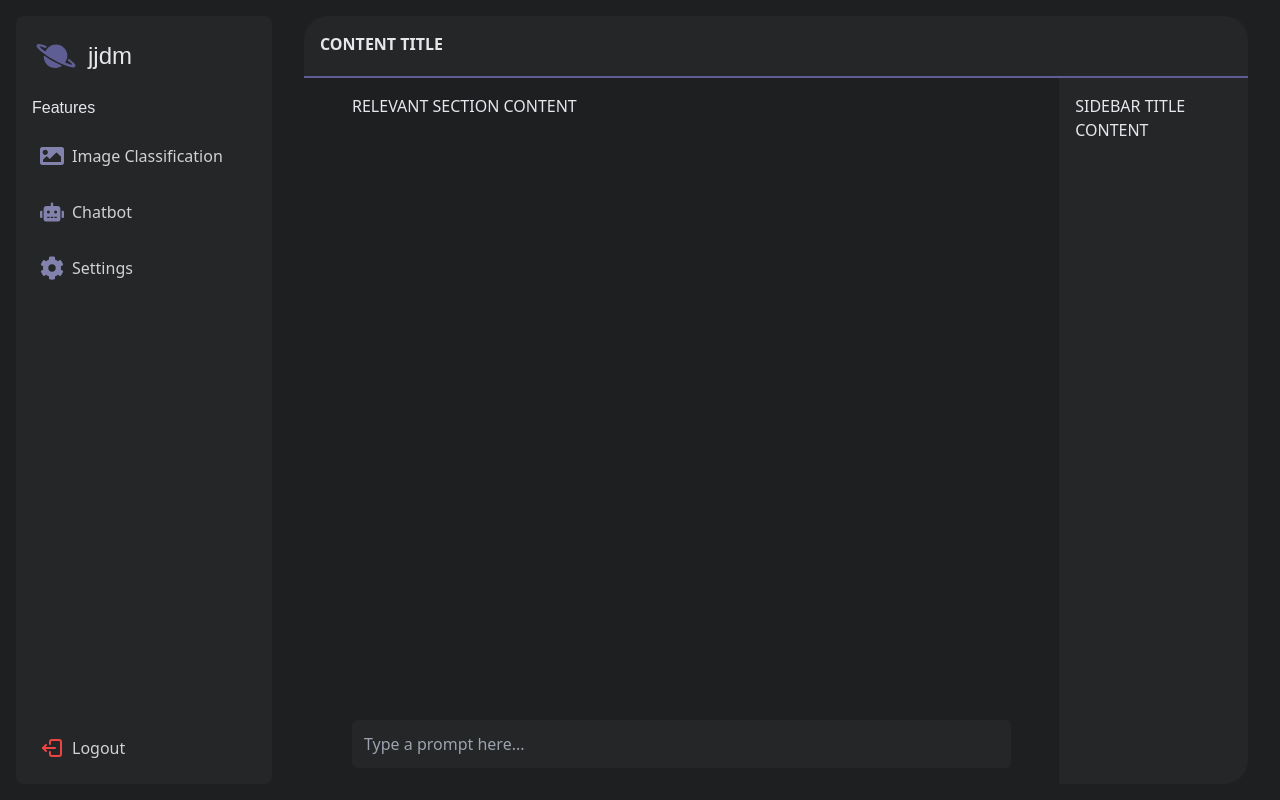
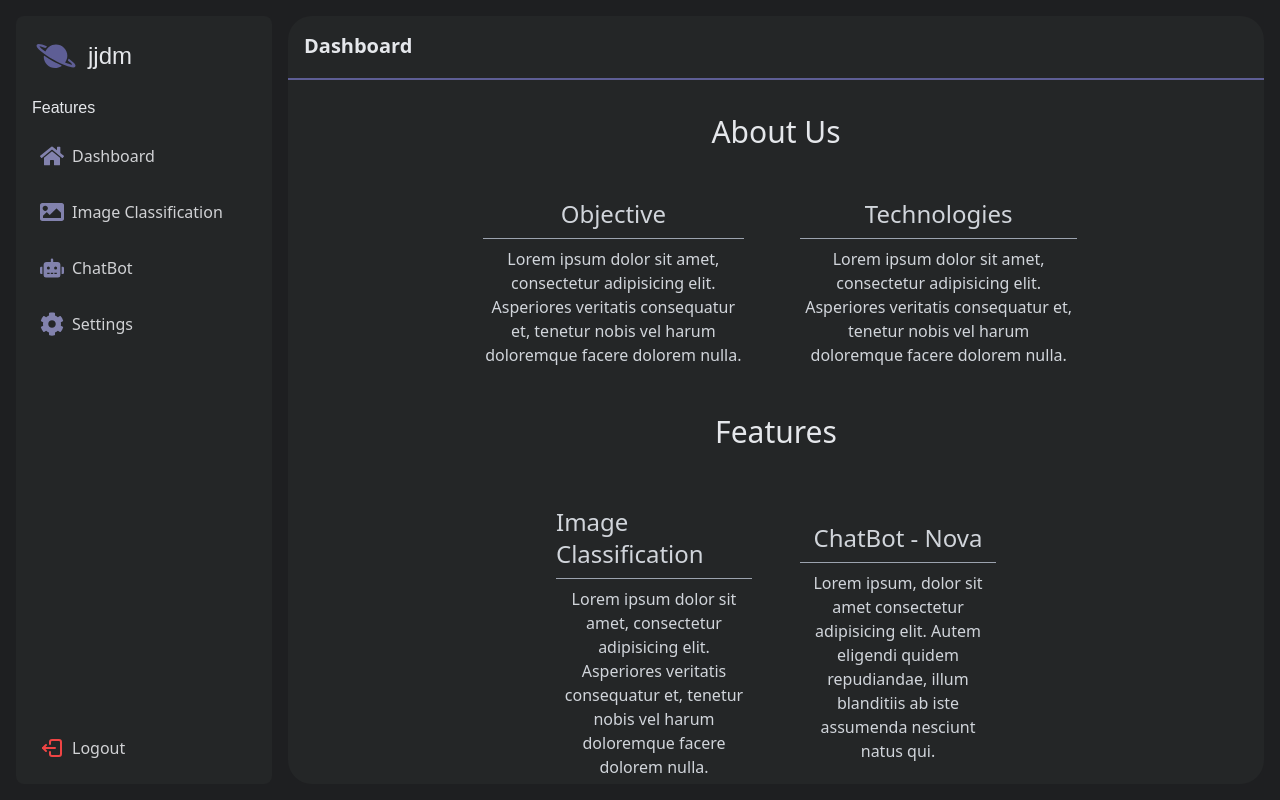
Before and after one commit to jjdmvisionapp/frontend, a React (Vite) app: page /#/home in a window 1280 px wide. Built offline with nearby package versions, Linux system fonts and the light colour scheme; a web font is replaced by a local one.

Commit message:
Additional components created, dashboard interactivity done, dashboard content done, chatbot mostly done

```diff
--- /dev/null
+++ b/src/components/ChatBot.tsx
@@ -0,0 +1,21 @@
+import React from "react";
+
+const ChatBot: React.FC = () => {
+  return (
+    <div className="bottom w-full h-full flex flex-wrap md:flex-wrap-reverse">
+      <div className="left basis-4/5 bg-supernova-750 flex justify-center items-center">
+        <div className="w-full h-full ml-8 mr-8 p-4 flex flex-col items-start justify-between">
+          <div className="title text-center">ChatBot</div>
+          <input
+            type="text"
+            placeholder="Type a prompt here"
+            className="prompt-input w-full bg-supernova-700 text-gray-400 rounded-md p-3 flex flex-row"
+          />
+        </div>
+      </div>
+      <div className="right basis-1/5 p-4">Tutorial</div>
+    </div>
+  );
+};
+
+export default ChatBot;
--- /dev/null
+++ b/src/components/ContentDisplay.tsx
@@ -0,0 +1,31 @@
+import React from "react";
+import Dashboard from "./Dashboard";
+import ImageClassification from "./ImageClassification";
+import ChatBot from "./ChatBot";
+
+type MainProps = {
+  selectedOption: string;
+};
+
+const ContentDisplay: React.FC<MainProps> = ({ selectedOption }) => {
+  const renderContent = () => {
+    switch (selectedOption) {
+      case "Dashboard":
+        return <Dashboard />;
+      case "Image Classification":
+        return <ImageClassification />;
+      case "ChatBot":
+        return <ChatBot />;
+      default:
+        return (
+          <div className="flex items-center justify-center h-full">
+            <p className="text-gray-400">Select an option from the sidebar.</p>
+          </div>
+        );
+    }
+  };
+
+  return <div className="w-full h-full flex">{renderContent()}</div>;
+};
+
+export default ContentDisplay;
--- /dev/null
+++ b/src/components/Dashboard.tsx
@@ -0,0 +1,57 @@
+import React from "react";
+
+const Dashboard: React.FC = () => {
+  return (
+    <div className="flex flex-col h-full w-full">
+      <div className="flex flex-col justify-center items-center w-full h-1/2">
+        <h2 className="w-full text-center text-3xl">About Us</h2>
+        <div className="box-wrapper flex flex-row justify-center items-center mt-4">
+          <div className="basis-1/3  h-full p-8 flex flex-col justify-center items-center hover:bg-supernova-650 transition ease-in 1s cursor-pointer rounded-lg">
+            <h3 className="text-2xl text-gray-300">Objective</h3>
+            <hr className="w-full border-gray-400 mt-2" />
+            <p className="text-center mt-2 text-md text-gray-300">
+              Lorem ipsum dolor sit amet, consectetur adipisicing elit.
+              Asperiores veritatis consequatur et, tenetur nobis vel harum
+              doloremque facere dolorem nulla.
+            </p>
+          </div>
+          <div className="basis-1/3  h-full p-6 flex flex-col justify-center items-center hover:bg-supernova-650 transition ease-in 1s cursor-pointer rounded-lg">
+            <h3 className="text-2xl text-gray-300">Technologies</h3>
+            <hr className="w-full border-gray-400 mt-2" />
+            <p className="text-center mt-2 text-md text-gray-300">
+              Lorem ipsum dolor sit amet, consectetur adipisicing elit.
+              Asperiores veritatis consequatur et, tenetur nobis vel harum
+              doloremque facere dolorem nulla.
+            </p>
+          </div>
+        </div>
+      </div>
+
+      <div className="flex flex-col gap-4 justify-center items-center w-full h-1/2">
+        <h2 className="w-full text-center text-3xl">Features</h2>
+        <div className="box-wrapper flex flex-row justify-center items-center mt-4">
+          <div className="basis-1/4  h-full p-6 flex flex-col justify-center items-center hover:bg-supernova-650 transition ease-in 1s cursor-pointer rounded-lg">
+            <h3 className="text-2xl text-gray-300">Image Classification</h3>
+            <hr className="w-full border-gray-400 mt-2" />
+            <p className="text-center mt-2 text-md text-gray-300">
+              Lorem ipsum dolor sit amet, consectetur adipisicing elit.
+              Asperiores veritatis consequatur et, tenetur nobis vel harum
+              doloremque facere dolorem nulla.
+            </p>
+          </div>
+          <div className="basis-1/4  h-full p-6 flex flex-col justify-center items-center hover:bg-supernova-650 transition ease-in 1s cursor-pointer rounded-lg">
+            <h3 className="text-2xl text-gray-300">ChatBot - Nova</h3>
+            <hr className="w-full border-gray-400 mt-2" />
+            <p className="text-center mt-2 text-md text-gray-300">
+              Lorem ipsum, dolor sit amet consectetur adipisicing elit. Autem
+              eligendi quidem repudiandae, illum blanditiis ab iste assumenda
+              nesciunt natus qui.
+            </p>
+          </div>
+        </div>
+      </div>
+    </div>
+  );
+};
+
+export default Dashboard;
--- a/src/components/Home.tsx
+++ b/src/components/Home.tsx
@@ -1,12 +1,15 @@
-import React from "react";
+import React, { useState } from "react";
 import SideNav from "./SideNav";
 import Main from "./Main";
+
 const Home = () => {
+  const [selectedOption, setSelectedOption] = useState<string>("Dashboard");
+
   return (
     <div>
       <div className="home-page-wrapper w-screen h-screen font-supernova-800 bg-supernova-750 p-4 gap-4 text-gray-200 flex xl:flex-row lg:flex-row md:flex-col sm:flex-col flex-col">
-        <SideNav />
-        <Main />
+        <SideNav onSelectOption={setSelectedOption} />
+        <Main selectedOption={selectedOption} />
       </div>
     </div>
   );
--- /dev/null
+++ b/src/components/ImageClassification.tsx
@@ -0,0 +1,7 @@
+import React from "react";
+
+const ImageClassification: React.FC = () => {
+  return <div></div>;
+};
+
+export default ImageClassification;
--- a/src/components/Main.tsx
+++ b/src/components/Main.tsx
@@ -1,26 +1,22 @@
 import React from "react";
+import ContentDisplay from "./ContentDisplay";
 
-const Main = () => {
+type MainProps = {
+  selectedOption: string; // current selected option
+};
+
+const Main: React.FC<MainProps> = ({ selectedOption }) => {
   return (
-    <div className="w-full ml-4 mr-4">
-      <div className="container rounded-3xl w-full h-full bg-supernova-700 flex flex-col">
+    <div className="w-full h-full">
+      <div className="rounded-3xl w-full h-full bg-supernova-700 flex flex-col">
+        {/* Top header */}
         <div className="top w-full h-16 flex flex-row p-4 border-b-2 border-b-default-500">
-          <div className="title basis-4/5 font-semibold">CONTENT TITLE</div>
-          <div className="icons basis-1/5">
-            {/* ADD ICONS HERE - info/export idk */}
-          </div>
+          <div className="title font-semibold text-xl">{selectedOption}</div>
         </div>
-        <div className="bottom w-full h-full flex flex-row">
-          <div className="left basis-4/5 bg-supernova-750 flex justify-center items-center">
-            <div className="w-full h-full  ml-8 mr-8 p-4 flex flex-col items-start justify-between">
-              <div className="title">RELEVANT SECTION CONTENT</div>
-              <div className="message-input w-full bg-supernova-700 rounded-md p-3 flex flex-row">
-                <div className="input text-gray-400">Type a prompt here...</div>
-                <div className="attachment-icons"></div>
-              </div>
-            </div>
-          </div>
-          <div className="right basis-1/5 p-4">SIDEBAR TITLE CONTENT</div>
+
+        {/* Content section */}
+        <div className="wrapper w-full flex-grow flex overflow-hidden">
+          <ContentDisplay selectedOption={selectedOption} />
         </div>
       </div>
     </div>
--- a/src/components/SideNav.tsx
+++ b/src/components/SideNav.tsx
@@ -1,16 +1,18 @@
 import React from "react";
 
-import { FaRegEyeSlash, FaRegEye } from "react-icons/fa6";
+import { FaHome, FaImage, FaRobot, FaCog } from "react-icons/fa";
+import { TbLogout2 } from "react-icons/tb";
+import { IoIosPlanet } from "react-icons/io";
 import { Link } from "react-router-dom";
-import { MdOutlineUploadFile } from "react-icons/md";
-import { CiImageOn } from "react-icons/ci";
-import { IoIosPlanet } from "react-icons/io";
-import { FaRobot } from "react-icons/fa";
-import { FaImage } from "react-icons/fa";
-import { FaCog } from "react-icons/fa";
-import { TbLogout2 } from "react-icons/tb";
 
-const SideNav = () => {
+type SideNavProps = {
+  onSelectOption: (option: string) => void; // function to handle option selection
+};
+
+const SideNav: React.FC<SideNavProps> = ({ onSelectOption }) => {
+  const navItems = ["Dashboard", "Image Classification", "ChatBot"];
+  const navIcons = [FaHome, FaImage, FaRobot];
+
   return (
     <div>
       <div className="nav-left h-full w-full sm:w-full md:w-full lg:w-[16rem] xl:w-[16rem] p-4 rounded-lg flex flex-col bg-supernova-700">
@@ -18,23 +20,36 @@ const SideNav = () => {
           <IoIosPlanet className="text-5xl text-default-500" />
           jjdm
         </div>
-        <div className="features mt-4 flex flex-col gap-4 h-full ">
-          <h3 className="text-md font-logo ">Features</h3>
-          <div className="classification flex flex-row justify-start items-center text-supernova-200 gap-2 p-2 rounded-md hover:bg-supernova-650 cursor-pointer hover:text-default-200 ">
-            <FaImage className="text-default-400 text-2xl" />
-            Image Classification
-          </div>
-          <div className="chatbot flex flex-row justify-start items-center text-supernova-200 gap-2 p-2 rounded-md hover:bg-supernova-650 cursor-pointer hover:text-default-200 ">
-            <FaRobot className="text-default-400 text-2xl" />
-            Chatbot
-          </div>
+
+        <div className="features mt-4 flex flex-col gap-4 h-full">
+          <h3 className="text-md font-logo">Features</h3>
+
+          {/* Map over navItems and navIcons */}
+          {navItems.map((item, index) => {
+            const Icon = navIcons[index]; // Get the corresponding icon for each item
+            return (
+              <div
+                key={item}
+                onClick={() => onSelectOption(item)}
+                className="nav-item flex flex-row justify-start items-center text-supernova-200 gap-2 p-2 rounded-md hover:bg-supernova-650 cursor-pointer hover:text-default-200"
+              >
+                <Icon className="text-default-400 text-2xl" />{" "}
+                {/* Render the icon */}
+                {item}
+              </div>
+            );
+          })}
+
+          {/* Settings Item */}
           <div className="settings flex flex-row justify-start items-center text-supernova-200 gap-2 p-2 rounded-md hover:bg-supernova-650 cursor-pointer hover:text-default-200 ">
             <FaCog className="text-default-400 text-2xl" />
             Settings
           </div>
         </div>
+
         <div className="bottom">
-          <div className="logout flex flex-row justify-start items-end text-supernova-200 hover gap-2 p-2 rounded-md hover:bg-supernova-650 cursor-pointer  ">
+          {/* Logout Item */}
+          <div className="logout flex flex-row justify-start items-end text-supernova-200 hover gap-2 p-2 rounded-md hover:bg-supernova-650 cursor-pointer">
             <TbLogout2 className="text-red-500 text-2xl" />
             <Link to={"/"}>Logout</Link>
           </div>
```
